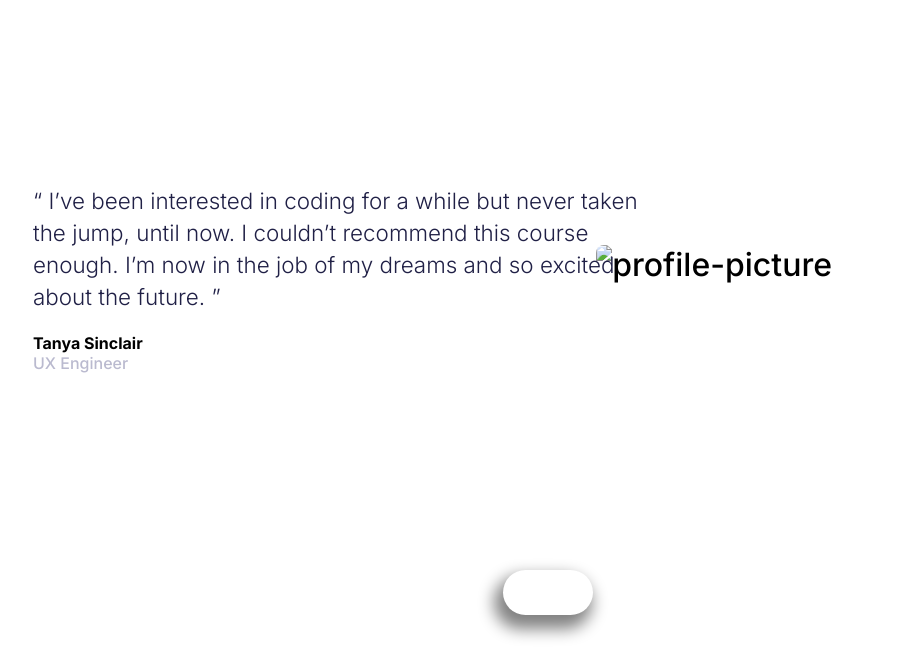
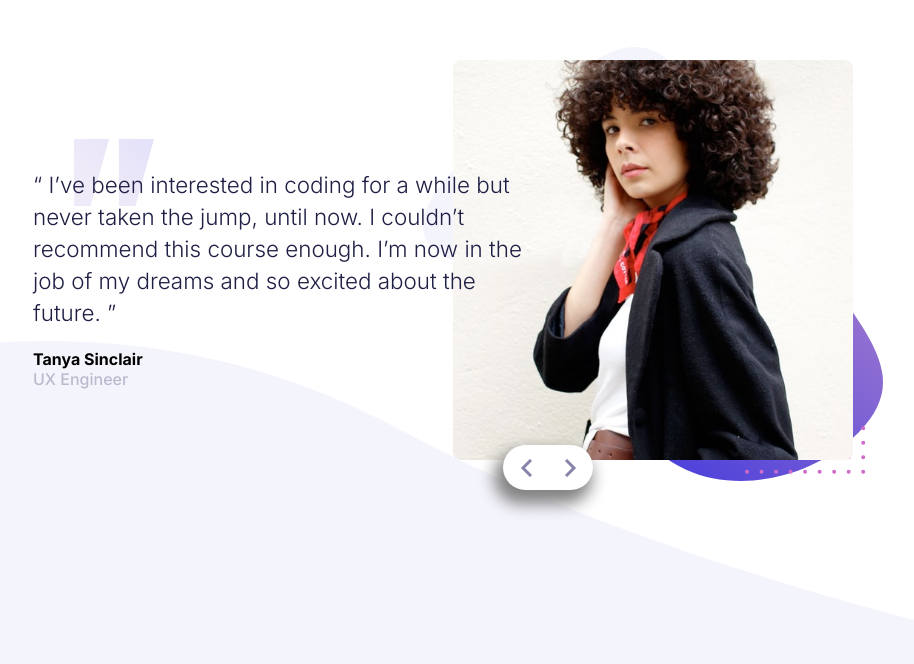
Before and after one commit to mayanksetia13/TestimonialsSlider---FrontEndMentor, a plain HTML site: page index.html in a window 1280 px wide. Shown: the part 136-800 px from the top of the page, without its empty margins (182-1096 px from the left). Drawn offline with Linux system fonts and the light colour scheme; the site is published under a folder, as on GitHub Pages, so addresses that start at the root find nothing.

Commit message:
Minor Changes

```diff
--- a/index.html
+++ b/index.html
@@ -34,7 +34,7 @@
                     </div>
                     <div class="slide-img">
                         <img
-                            src="/images/image-tanya.jpg"
+                            src="./images/image-tanya.jpg"
                             alt="profile-picture"
                         />
                     </div>
@@ -55,7 +55,7 @@
                     </div>
                     <div class="slide-img">
                         <img
-                            src="/images/image-john.jpg"
+                            src="./images/image-john.jpg"
                             alt="profile-picture"
                         />
                     </div>
--- a/styles.css
+++ b/styles.css
@@ -19,7 +19,7 @@ html {
     align-items: center;
     justify-content: center;
     padding: 40px;
-    background-image: url(/images/pattern-curve.svg);
+    background-image: url(./images/pattern-curve.svg);
     background-position: center bottom;
     background-size: contain;
     background-repeat: no-repeat;
@@ -52,7 +52,7 @@ html {
     margin: 0 auto;
     height: 100%;
     padding: 30px;
-    background-image: url(/images/pattern-bg.svg);
+    background-image: url(./images/pattern-bg.svg);
     background-position: center;
     background-repeat: no-repeat;
     background-size: contain;
@@ -72,7 +72,7 @@ html {
     justify-content: center;
     align-items: center;
     flex-direction: column;
-    background-image: url(/images/pattern-quotes.svg);
+    background-image: url(./images/pattern-quotes.svg);
     background-repeat: no-repeat;
     background-position: top left 50%;
     background-size: 80px;
@@ -144,13 +144,12 @@ html {
 }
 
 .next::after {
-    background-image: url(/images/icon-next.svg);
+    background-image: url(./images/icon-next.svg);
 
 }
 
 .prev::after {
-    background-image: url(/images/icon-prev.svg);
-
+    background-image: url(./images/icon-prev.svg);
 }
 
 .next {
```
